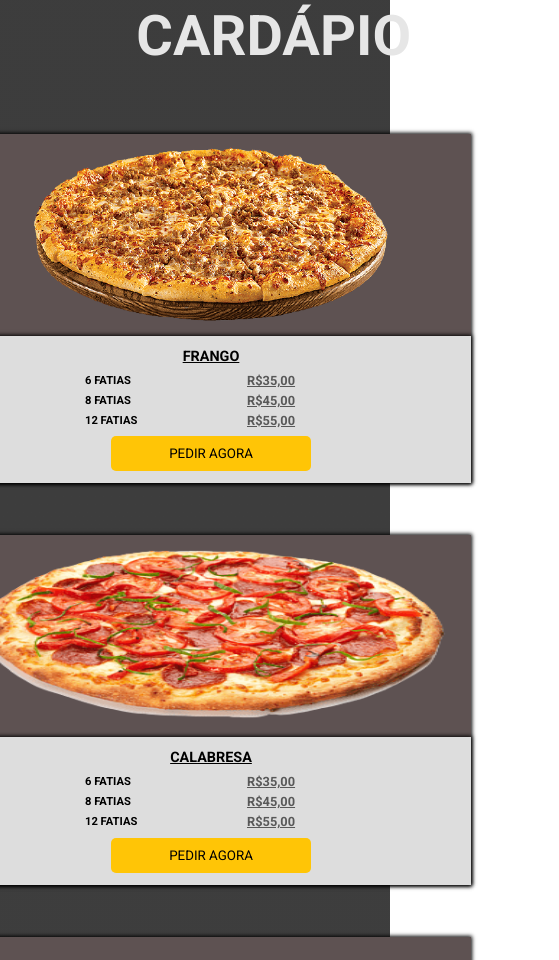
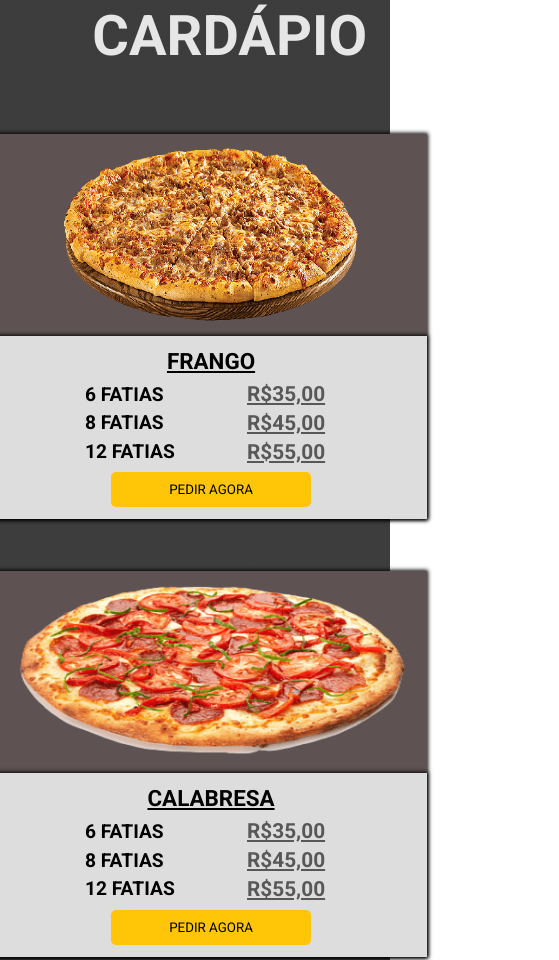
Before and after one commit to AlexandreCesar21/Pizzaria, a plain HTML site: page index.html in a window 390 px wide. Shown: the part 1688-2648 px from the top of the page, 559 px wide, since content can reach past the window. Drawn offline with nearby package versions, Linux system fonts and the light colour scheme.

Commit message:
Update style.css

```diff
--- a/style.css
+++ b/style.css
@@ -398,6 +398,7 @@ footer {
         justify-content: center;
         align-items: center;
         gap: 30px;
+        padding-right: 88px;
     }
 
     .cardapio {
@@ -419,9 +420,32 @@ footer {
 
     .itens-cardapio div {
         width: 100%;
-        margin-right: 88px;
     }
 
+
+    .itens-cardapio .info h3 {
+        font-size: 2.8rem;
+        text-transform: uppercase;
+        margin-bottom: 1rem;
+        text-decoration: underline;
+    }
+
+    .itens-cardapio .info h4 {
+        font-size: 2.4rem;
+        text-transform: uppercase;
+        margin-bottom: 0.6rem;
+        display: grid;
+        justify-content: center;
+        align-items: center;
+        grid-template-columns: 150px 150px;
+        margin-left: 6rem;
+    }
+
+    .itens-cardapio .info h4 span {
+        font-size: 2.6rem;
+        color: #585858;
+        margin-left: 1.5rem;
+        text-decoration: underline;
 }
 
 @media (max-width: 1024px) {
```
